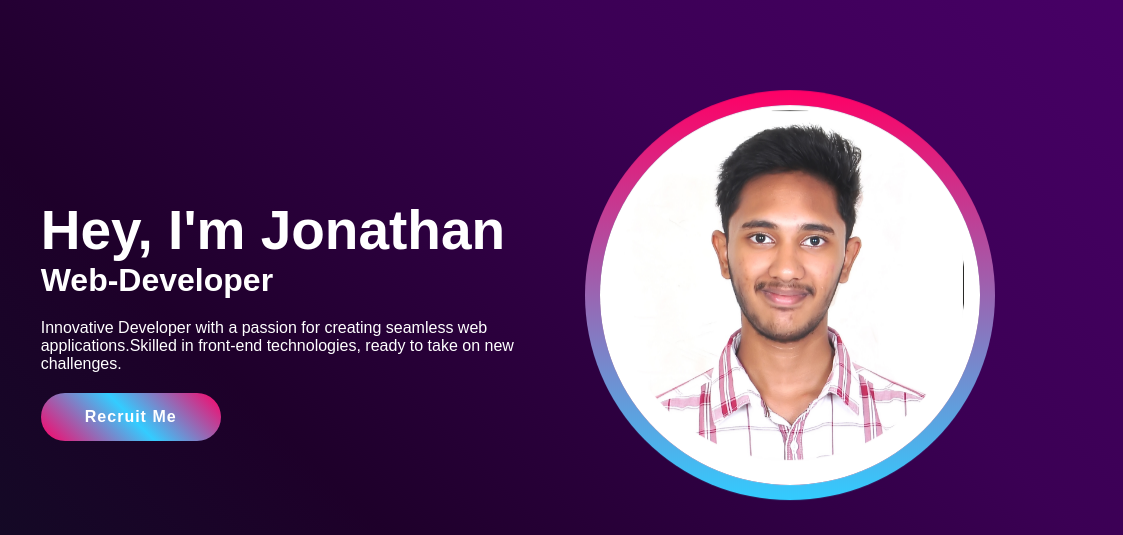
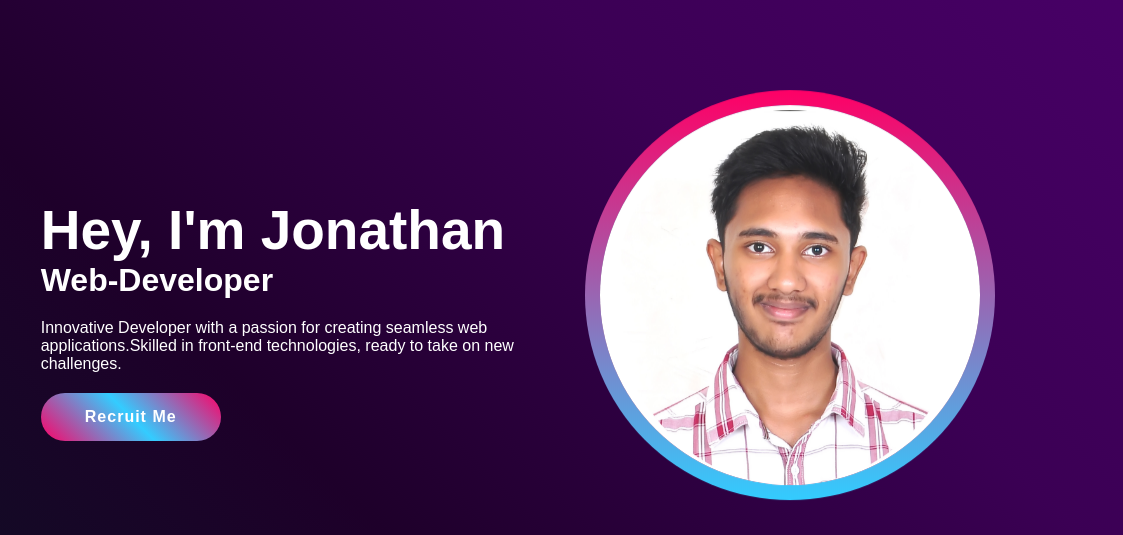
Before and after one commit to jonofficial/Personal-portfolio, a plain HTML site: page index.html in a window 1280 px wide. Shown: the part 116-651 px from the top of the page, 157-1280 px from the left. Drawn offline with nearby package versions, Linux system fonts and the light colour scheme.

Commit message:
Update index.html

```diff
--- a/index.html
+++ b/index.html
@@ -34,7 +34,7 @@
         <div class="home-img">
             <div class="glowing-circle">
                 <div class="image">
-                    <img src="profile2.jpg" alt="profile pic">
+                    <img src="profile2.jpg" alt="profile pic" height="375px" width="380px">
                 </div>
             </div>
         </div>
```
